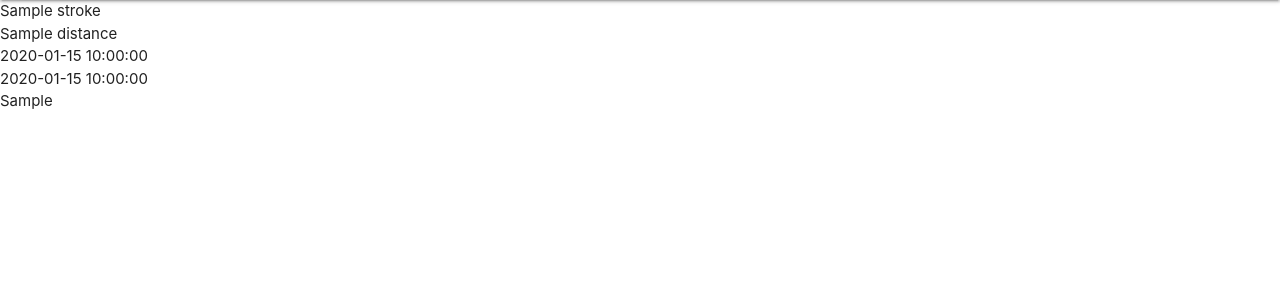
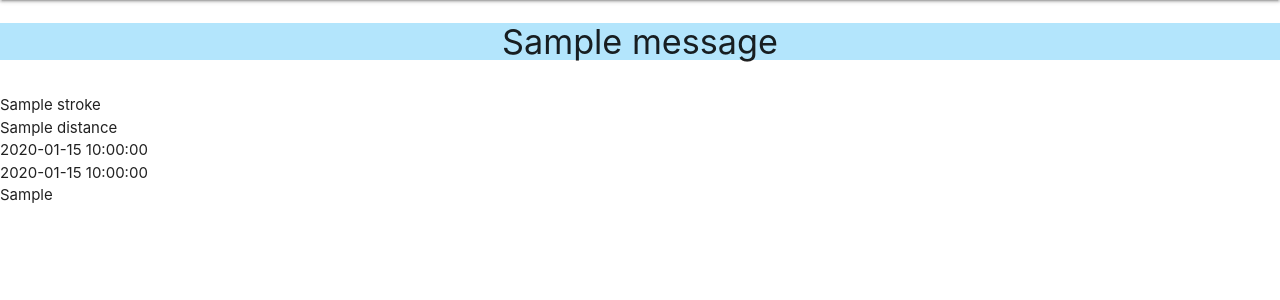
Before and after one commit to seanbrindley17/milestone-project-3-mk2, a Flask app: page / in a window 1280 px wide. Shown: the part 64-364 px from the top of the page. Run offline with Flask 3, Linux system fonts and the light colour scheme; one stand-in notice (Sample message) is shown; a database or web service that is not in the repository returns one stand-in record (values such as "Sample title"); some libraries are stand-ins or nearby versions.

Commit message:
Add section in base.html to deal with flash() messages

```diff
--- a/templates/base.html
+++ b/templates/base.html
@@ -27,7 +27,7 @@
                     <li><a href="{{ url_for('get_entries') }}">Home</a></li>
                     <li><a href="#">Manage</a></li>
                     <li><a href="{{ url_for('login') }}">Log In</a></li>
-                    <li><a href="#">Log Out</a></li>
+                    <li><a href="{{ url_for('logout') }}">Log Out</a></li>
                     <li><a href="{{ url_for('register') }}">Register</a></li>
                 </ul>
             </div>
@@ -38,10 +38,22 @@
             <li><a href="{{ url_for('get_entries') }}">Home</a></li>
             <li><a href="#">Manage</a></li>
             <li><a href="{{ url_for('login') }}">Log In</a></li>
-            <li><a href="#">Log Out</a></li>
+            <li><a href="{{ url_for('logout') }}">Log Out</a></li>
             <li><a href="{{ url_for('register') }}">Register</a></li>
         </ul>
     </header>
+
+    <section>
+        {% with messages = get_flashed_messages() %}
+            {% if messages %}
+                {% for message in messages %}
+                    <div class="row flashes">
+                        <h4 class="light-blue lighten-4 center-align">{{message}}</h4>
+                    </div>
+                {% endfor %}
+            {% endif %}
+        {% endwith %}
+    </section>
 
     {% block content %}
     {% endblock %}
```
